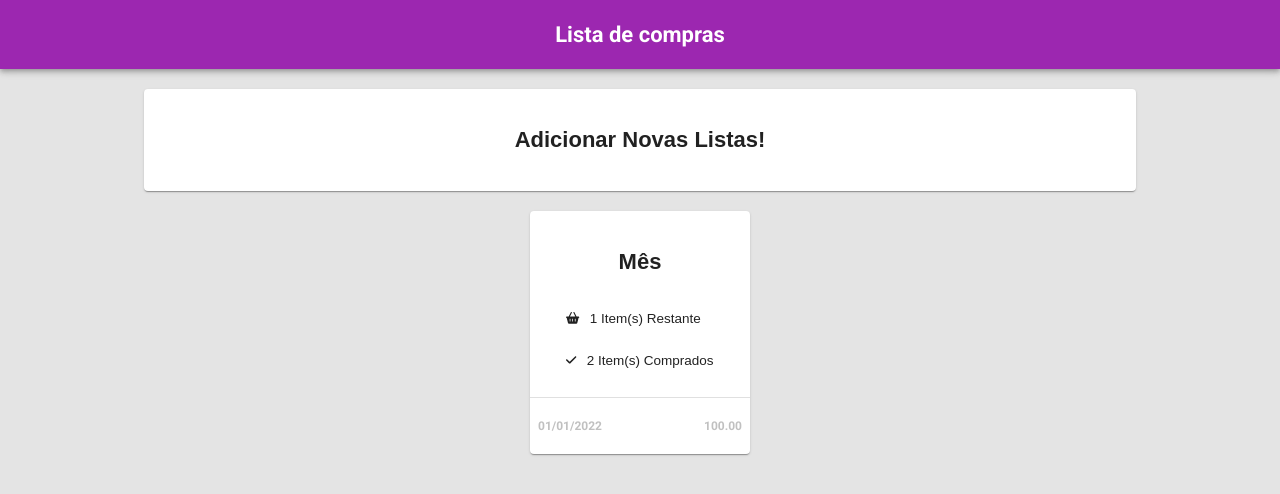
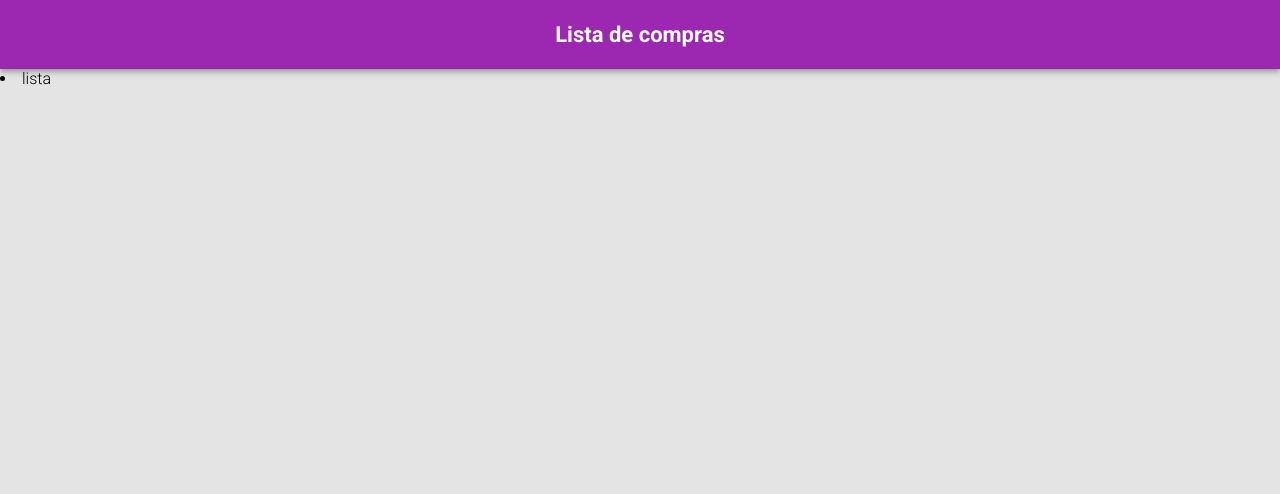
Before and after one commit to realcaldeira/listaDeCompras-redux-saga, a React (Create React App) app: page /lista in a window 1280 px wide. Shown: the top 494 px of the page. Built offline with nearby package versions, Linux system fonts and the light colour scheme.

Commit message:
Criando rotas

```diff
--- a/package.json
+++ b/package.json
@@ -17,6 +17,7 @@
     "@testing-library/user-event": "^13.5.0",
     "react": "^18.0.0",
     "react-dom": "^18.0.0",
+    "react-router-dom": "5",
     "react-scripts": "5.0.0",
     "styled-components": "^5.3.5",
     "web-vitals": "^2.1.4"
--- a/src/App.js
+++ b/src/App.js
@@ -1,6 +1,6 @@
 import React from 'react';
 import './App.css';
-
+import { BrowserRouter as Router, Route, Switch} from 'react-router-dom';
 
 import { createMuiTheme } from '@material-ui/core/styles';
 import { MuiThemeProvider } from '@material-ui/core';
@@ -8,6 +8,7 @@
 
 import Header from './components/Header';
 import Home from './home';
+import CreateList from './createList';
 
 const theme = createMuiTheme({
   palette: {
@@ -21,9 +22,17 @@
 function App() {
   return (
     <MuiThemeProvider theme={theme}>
+      <Router>
+       <div>
       <Header />
+       <Switch>
+          <Route exact path='/' component={Home} />
+          <Route path='/lista' component={CreateList} />
+        </Switch>
+       </div>
+      </Router>
 
-      <Home />
+
     </MuiThemeProvider>
   );
 }
--- /dev/null
+++ b/src/createList/index.js
@@ -0,0 +1,7 @@
+import React from 'react';
+
+export default function CreateList(){
+  return(
+    <li>lista</li>
+  )
+}
```
Also changed, not shown: src/createList/styles.css (added), src/list/styles.css (deleted), 1 other file (tests, documents, lock files or other folders).
